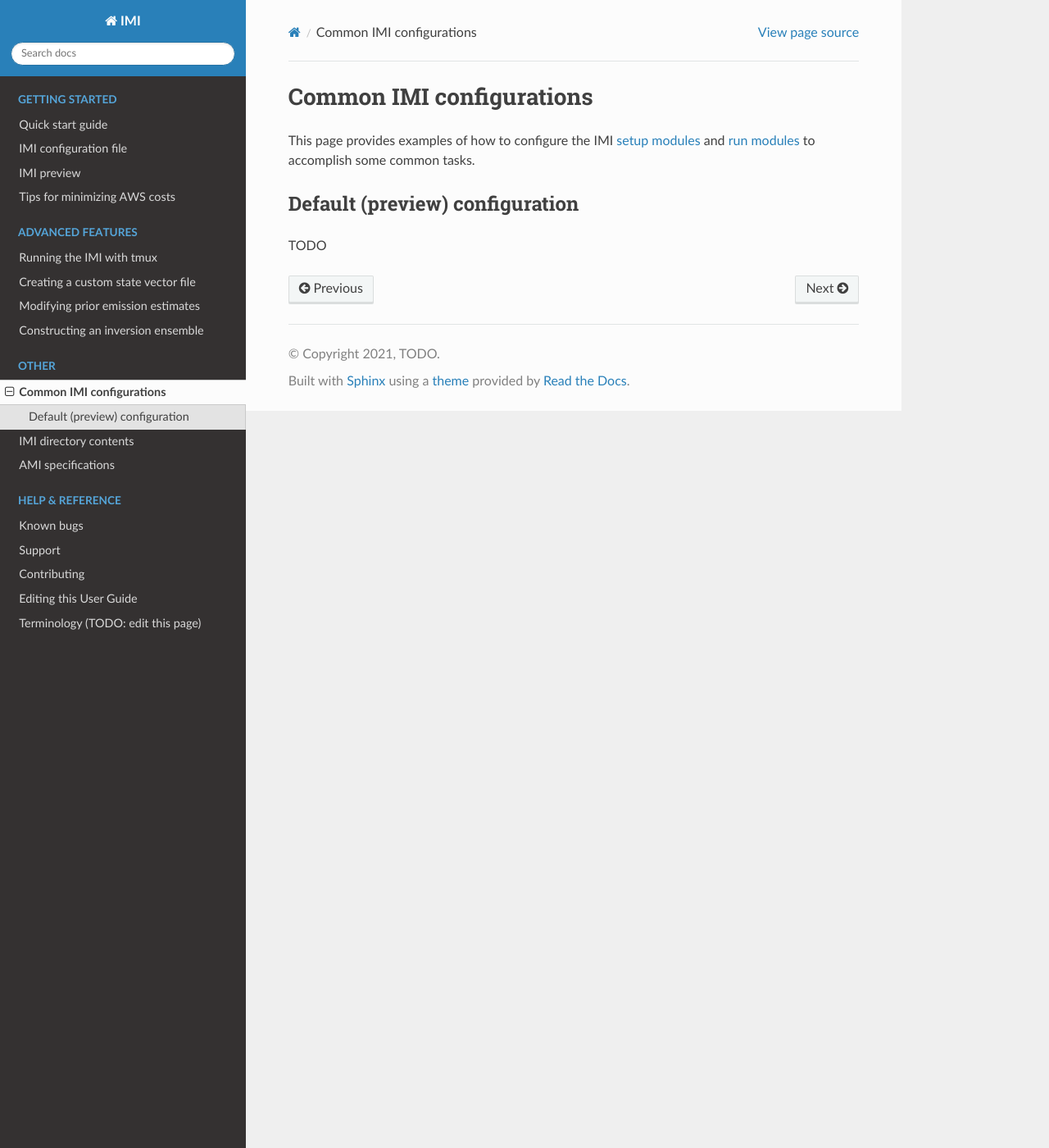
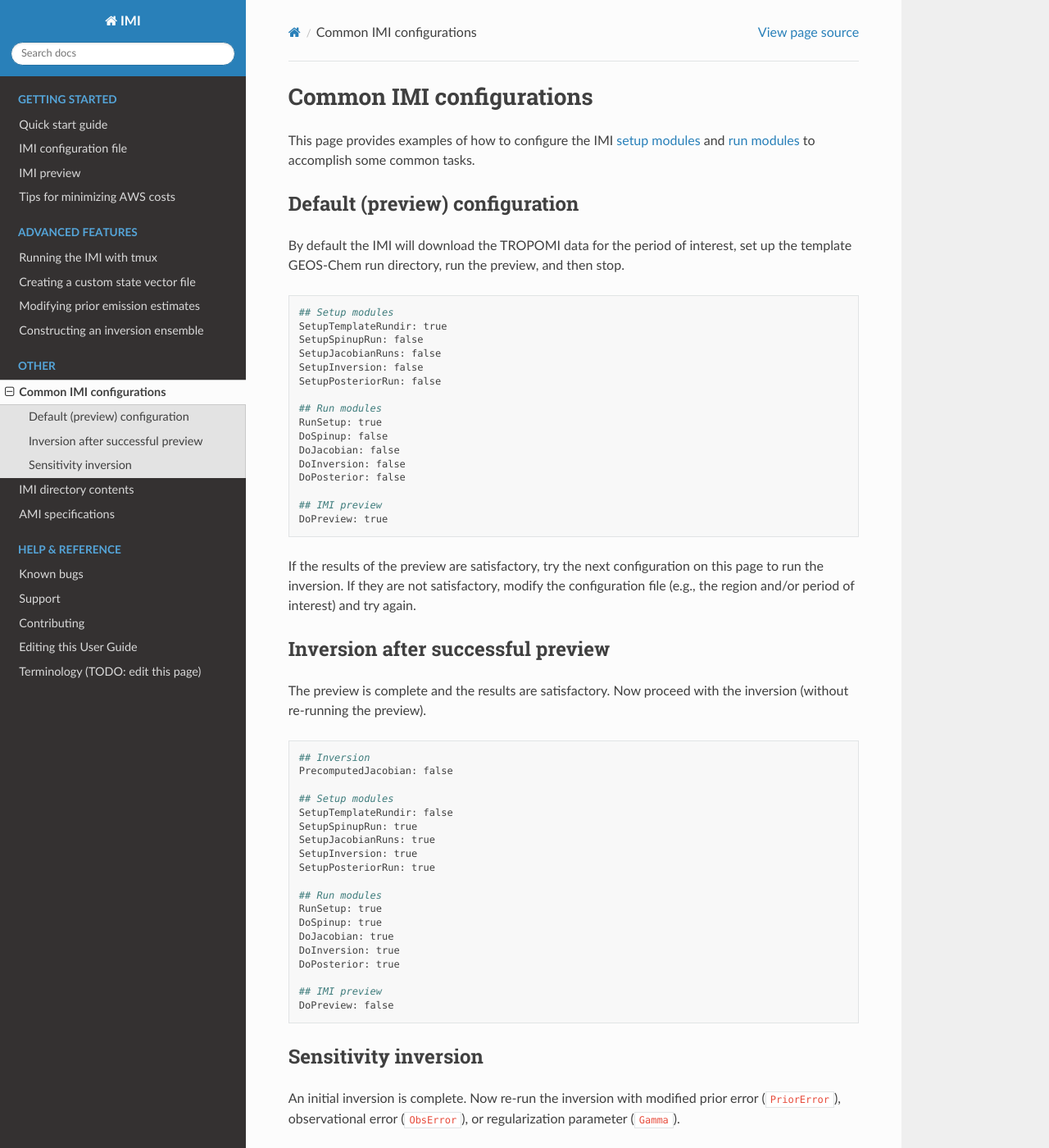
Before and after one commit to geoschem/integrated_methane_inversion, a Sphinx documentation site: the page built from docs/source/other/common-configurations.rst, in a window 1280 px wide and 1400 px high. Shown: the whole window at 82% size. Built offline with Sphinx 7.4.7 and the Read the Docs theme 2.0.0, drawn with Linux system fonts in a browser that asks for light colours; some of the changed text lies outside the part shown.

Commit message:
flesh out common configurations

```diff
--- a/docs/source/getting-started/quick-start.rst
+++ b/docs/source/getting-started/quick-start.rst
@@ -20,7 +20,7 @@ Running the IMI is relatively inexpensive (usually on the order of USD $10-$100)
 The cost depends on the length of the inversion period, the size of the inversion domain,
 how long you retain your compute instance after completing the inversion, and how you store the final results.
 
-For more information on costs, see preview_link_TODO and :doc:`Tips for Minimizing AWS costs <minimizing-cost-tips>`.
+For more information on costs, see :doc:`Tips for Minimizing AWS costs <minimizing-cost-tips>`.
 
 .. note::
   Students can check out subsidized educational credits at https://aws.amazon.com/education/awseducate/.
--- a/docs/source/other/common-configurations.rst
+++ b/docs/source/other/common-configurations.rst
@@ -7,4 +7,81 @@ and `run modules <../getting-started/imi-config-file.html#run-modules>`__ to acc
 Default (preview) configuration
 -------------------------------
 
-TODO
+By default the IMI will download the TROPOMI data for the period of interest, set up the template GEOS-Chem run directory,
+run the preview, and then stop. ::
+
+    ## Setup modules
+    SetupTemplateRundir: true
+    SetupSpinupRun: false
+    SetupJacobianRuns: false
+    SetupInversion: false
+    SetupPosteriorRun: false
+
+    ## Run modules
+    RunSetup: true
+    DoSpinup: false
+    DoJacobian: false
+    DoInversion: false
+    DoPosterior: false
+
+    ## IMI preview
+    DoPreview: true
+
+If the results of the preview are satisfactory, try the next configuration on this page to run the inversion.
+If they are not satisfactory, modify the configuration file (e.g., the region and/or period of interest) and try again.
+
+
+Inversion after successful preview
+----------------------------------
+
+The preview is complete and the results are satisfactory. Now proceed with the inversion (without re-running the preview). ::
+
+    ## Inversion
+    PrecomputedJacobian: false
+
+    ## Setup modules
+    SetupTemplateRundir: false
+    SetupSpinupRun: true
+    SetupJacobianRuns: true
+    SetupInversion: true
+    SetupPosteriorRun: true
+
+    ## Run modules
+    RunSetup: true
+    DoSpinup: true
+    DoJacobian: true
+    DoInversion: true
+    DoPosterior: true
+
+    ## IMI preview
+    DoPreview: false
+
+
+Sensitivity inversion
+---------------------
+
+An initial inversion is complete. Now re-run the inversion with modified prior error (``PriorError``),
+observational error (``ObsError``), or regularization parameter (``Gamma``). ::
+
+    ## Inversion
+    PrecomputedJacobian: true
+
+    ## Setup modules
+    SetupTemplateRundir: false
+    SetupSpinupRun: false
+    SetupJacobianRuns: false
+    SetupInversion: false
+    SetupPosteriorRun: false
+
+    ## Run modules
+    RunSetup: false
+    DoSpinup: false
+    DoJacobian: false
+    DoInversion: true
+    DoPosterior: false
+
+    ## IMI preview
+    DoPreview: false
+
+Note that the final results of the original inversion (``inversion_result.nc`` and ``gridded_posterior.nc``)
+will be overwritten if not archived before running the sensitivity inversion.
```
Also changed, not shown: docs/source/getting-started/imi-preview.rst (+5 -3 lines).
